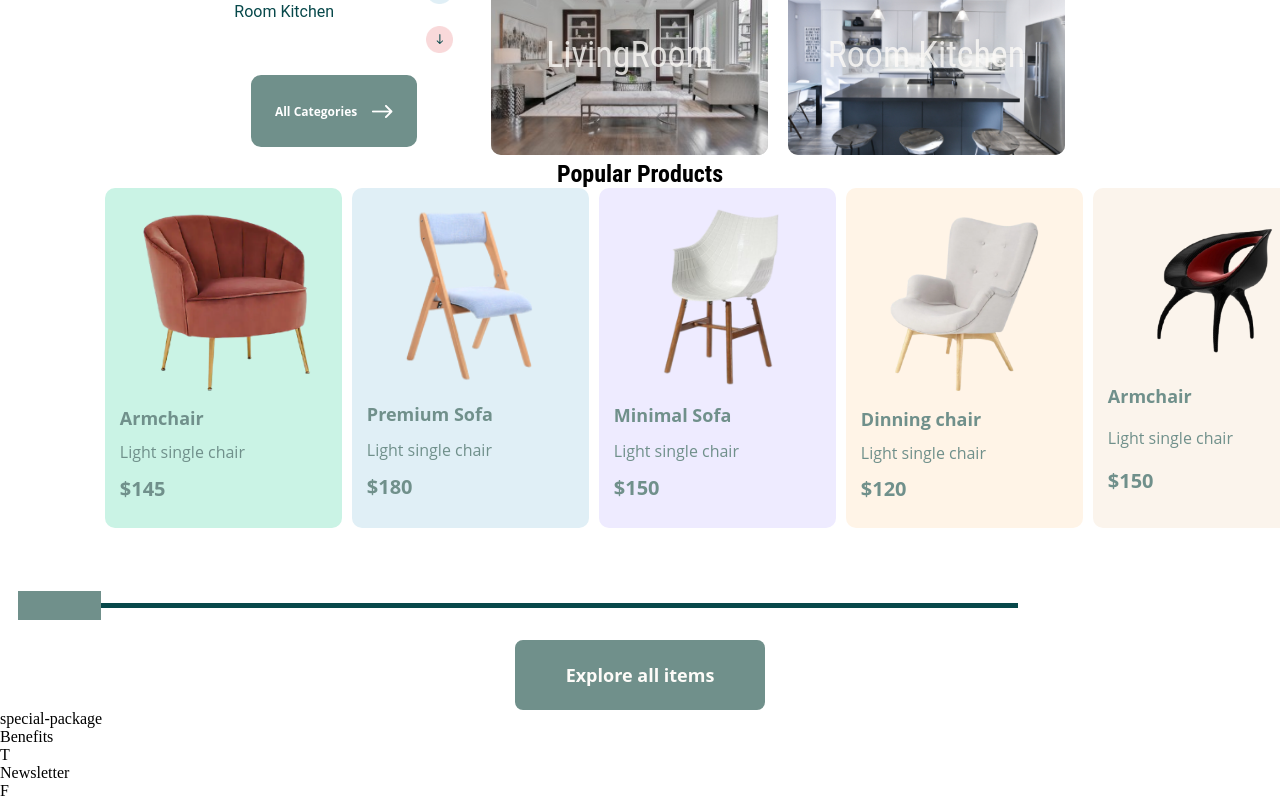
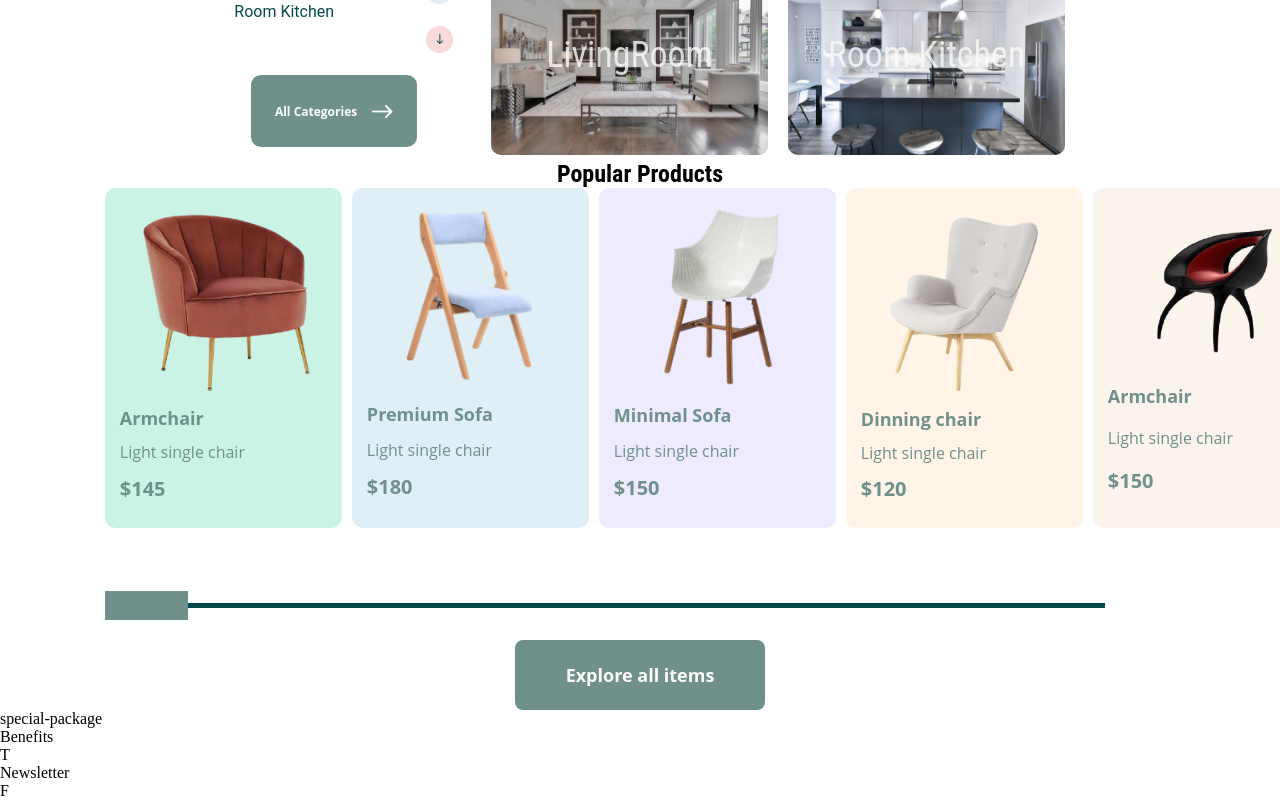
Before and after one commit to yassin-ajanif/furniture-website, a React (Vite) app in the folder ecommerce-website/: page / in a window 1280 px wide. Shown: the part 1442-2242 px from the top of the page. Built offline with nearby package versions, Linux system fonts and the light colour scheme.

Commit message:
finishing the first part of scrollbar popular product section

```diff
--- a/ecommerce-website/src/components/scrollingBar/scroolingBar.jsx
+++ b/ecommerce-website/src/components/scrollingBar/scroolingBar.jsx
@@ -2,64 +2,83 @@ import React, { useState, useRef, useEffect } from "react";
 import longerLine from "../scrollingBar/scrollingBarAssets/longerLine.png";
 import shortLigne from "../scrollingBar/scrollingBarAssets/shortLine.png";
 
-const ScrollingBar = () => {
+const ScrollingBar = (
+
+  {objectToDragWidth,
+    objectToDragHeight,
+    distanceWhereToDragWidth,
+    distanceWhereToDragHeight}) => {
 
   const [ismousClicked, setIsmousClicked] = useState(false);
-  const [smothDrag, setsmothDrag] = useState(0);
+  const [scrollingElmnOffsetX, setScrollingElmnOffsetX] = useState(0);
   const [cursor, setCursor] = useState(0);
-  const [dragingElmnPos, setdragingElmnPos] = useState(0);
+  const [objectToDragPosition, setobjectToDragPosition] = useState(0);
   const scrollbarContainer = useRef(null);
-  const [ifScrollBarInScope,setifScrollBarInScope]=useState(true)
+  const scrollbarElement = useRef(null)
   const [scrollBarPosition,setscrollBarPosition]=useState(0)
-  const [permisbaleDistance,setpermisbaleDistance]=useState(0)
+  const [scrollPosition,setScrollPosition]=useState(0)
+  const [maxDistanceToScroll,setmaxDistanceToScroll]=useState(null)
+  const [test1,setTest1] = useState(0)
+  const [test2,setTest2] = useState(0)
 
-  let scrollingPosition = cursor - smothDrag - dragingElmnPos;
 
-  console.log("smothDrag " + smothDrag);
+  let scrollingPosition = cursor - scrollingElmnOffsetX - objectToDragPosition;
+
+
   console.log("cursor " + cursor);
-  console.log("position " + dragingElmnPos);
-  console.log("scrollingPosition " + scrollingPosition);
-  console.log('condition',ifScrollBarInScope)
+  console.log("scrollingElmnOffsetX " + scrollingElmnOffsetX);
+  console.log("position " + objectToDragPosition)
+  console.log('scrollPosition',scrollPosition)
+  console.log('maxDistanceToScroll',maxDistanceToScroll)
+  //console.log(test1)
+
+
+
 
 
   function handleMouseclick(event) {
+
     setIsmousClicked(true);
 
-    setsmothDrag(event.nativeEvent.offsetX);
+    setScrollingElmnOffsetX(event.nativeEvent.offsetX);
     setCursor(event.nativeEvent.clientX);
 
    //determining the position of a scrollbar according to a viewport
 
-   const scrollBarPosition = scrollbarContainer.current.getBoundingClientRect().left;
-   const permisbaleDistance = scrollbarContainer.current.getBoundingClientRect().width
+   const scrollBarPosition = scrollbarContainer.current.getBoundingClientRect().left
+   setscrollBarPosition(scrollingPosition)
+   setobjectToDragPosition(scrollBarPosition)
 
-   setscrollBarPosition(scrollingPosition)
-   setdragingElmnPos(scrollBarPosition);
-   /*setpermisbaleDistance(permisbaleDistance)*/
+   //setpermisbaleDistance(permisbaleDistance)
+    const lengthOfScrollBar = scrollbarContainer.current.getBoundingClientRect().width
+    const lengthofobjectToDrag = objectToDragWidth
+
+    setmaxDistanceToScroll(lengthOfScrollBar-lengthofobjectToDrag)
+
+
 
   // setting the permisbale interval to drag a bar
 
   }
 
-  function test(event){
 
-    setsmothDrag(event.nativeEvent.offsetX);
-    setCursor(event.nativeEvent.clientX);
-    const scrollBarPosition =
-    scrollbarContainer.current.getBoundingClientRect().left;
-
-   setdragingElmnPos(scrollBarPosition);
-
-  }
 
   function handleDrag(event) {
 
     event.preventDefault();
 
-    if (ismousClicked ) {
+
+
+    if (ismousClicked) {
+
 
       setCursor(event.nativeEvent.clientX);
-      setscrollBarPosition(scrollingPosition)
+
+      //setScrollPosition(scrollbarElement.current.offsetLeft)
+
+      setScrollPosition( Math.min( maxDistanceToScroll, Math.max(0,scrollingPosition) ) )
+      //setScrollPosition(  Math.max(0,scrollingPosition) )
+
 
 
     }
@@ -68,26 +87,51 @@ const ScrollingBar = () => {
 
   }
 
-  const elementStyle = {
+  const scrollBarLineContainer = {
+
+    position: 'relative',
+    display: 'inline-flex',
+    alignItems: 'center',
+    marginLeft: '8.213vw',
+   /* margin-left:18px;*/
+    marginBottom: '4vh',
+    marginTop: '9.4054vh'
+}
+
+  const objectToDragStyle = {
+
     display: "block",
     fontSize: "20px",
-    width: "83px",
-    height: "29px",
+    width: objectToDragWidth+'px',
+    height: objectToDragHeight+'px',
     position: "absolute",
-    transform: `translate(${scrollingPosition}px, ${0})`
-  };
+    //transform: `translate(${scrollingPosition+10}px, ${0})`
+    left: `${scrollPosition}px`
+
+  }
+
+
+
+  const distanceWhereToDrag = {
+
+      width: distanceWhereToDragWidth+'px',
+      height:distanceWhereToDragHeight+'px',
+
+  }
+
+
 
   return (
     <div className="scrollingBar">
-      <div className="scrollingBarLine" ref={scrollbarContainer}>
-        <img className="longerLine" src={longerLine} />
+      <div style={scrollBarLineContainer} ref={scrollbarContainer}>
+        <img style={distanceWhereToDrag} src={longerLine} />
 
         <img
-          className="short"
+          ref={scrollbarElement}
           src={shortLigne}
-          style={elementStyle}
+          style={objectToDragStyle}
           onMouseDown={handleMouseclick}
-         /* onClick={test}*/
+         // onClick={test}
           onMouseUp={() => {
             setIsmousClicked(false);
           }}
--- a/ecommerce-website/src/containers/popular-products/popular-products.css
+++ b/ecommerce-website/src/containers/popular-products/popular-products.css
@@ -111,8 +111,8 @@ margin-inline:auto
     position: relative;
     display: flex;
     align-items: center;
-    /*margin-left: 8.213vw;*/
-    margin-left:18px;
+    margin-left: 8.213vw;
+   /* margin-left:18px;*/
     margin-bottom: 4vh;
     margin-top:9.4054vh
 }
--- a/ecommerce-website/src/containers/popular-products/popular-products.jsx
+++ b/ecommerce-website/src/containers/popular-products/popular-products.jsx
@@ -16,7 +16,15 @@ const PopularProducts = () => {
         {furniture.popularProducts.map(
           item => <PopularProduct image={item.image} name={item.name} description={item.description} price={item.price}/>)}
       </div>
-      <ScrollingBar/>
+      <ScrollingBar
+
+        objectToDragWidth={83}
+        objectToDragHeight={29}
+        distanceWhereToDragWidth={1000}
+        distanceWhereToDragHeight={5}
+
+
+      />
       <button >Explore all items</button>
 
     </div>
```
